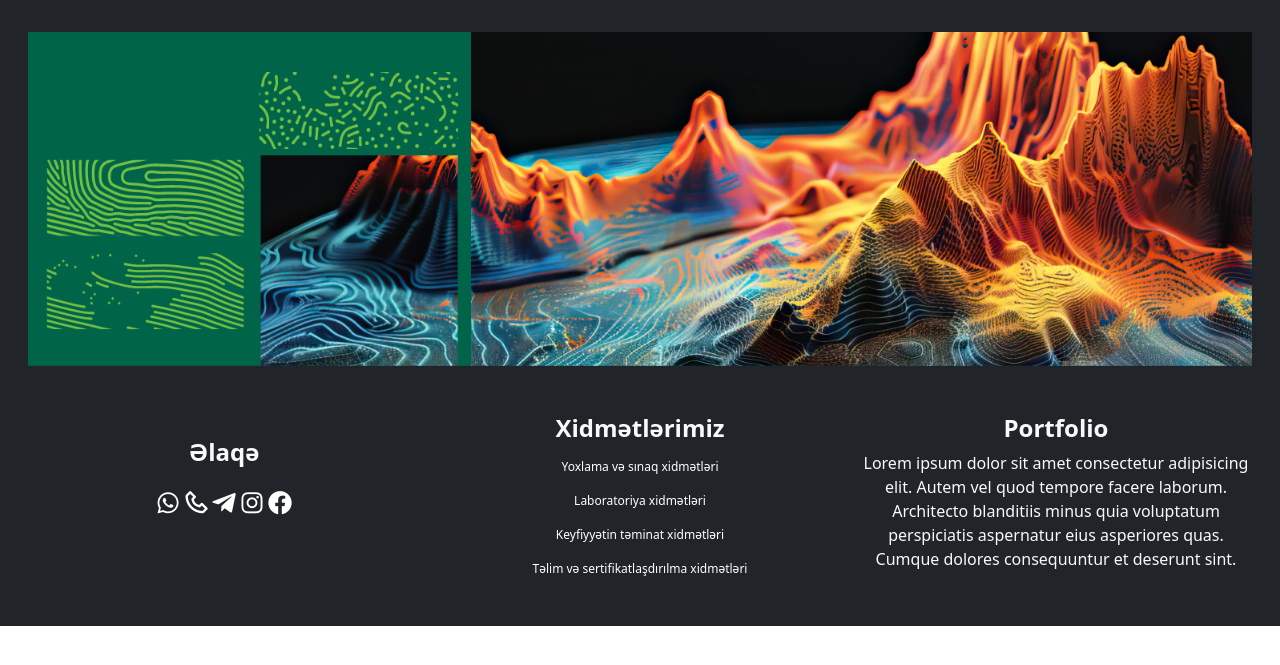
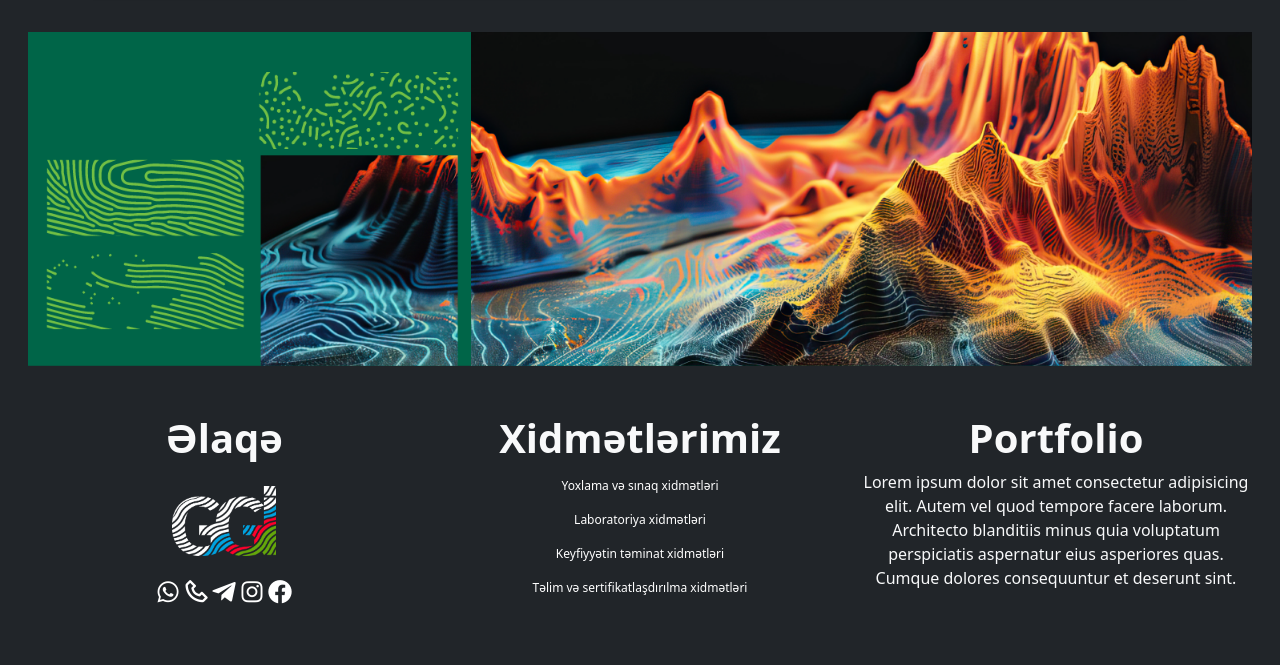
Before and after one commit to elmual/OMS, a plain HTML site: page index.html in a window 1280 px wide. Shown: the part 3647-4312 px from the top of the page. Before the commit the page ends 4273 px from the top, so only its background shows below. Drawn offline with nearby package versions, Linux system fonts and the light colour scheme.

Commit message:
15-10-2024

```diff
--- a/index.html
+++ b/index.html
@@ -171,7 +171,7 @@
     </div>
 
     <div class="main1 mt-5">
-        <div class="container">
+        <div class="container" >
           <div class="row d-flex flex-wrap justify-content-center align-items">
             <div class="col-lg-12 text-center section1 ">
               <div class="w-lg-50 w-md-100 ">
@@ -201,10 +201,8 @@
                     <p style="color: white;" class="py-2 my-1 peler">Təhlükəsizlik</p>
                     <i class="fa-solid fa-lock" style="color: #ffffff;"></i>
                   </div>
-
                 </div>
               </div>
-
             </div>
           </div>
         </div>
@@ -269,9 +267,6 @@
                         </div>
                     </div>
                 </div>
-
-
-
             </div>
         </div>
         <div class="swiper-button-next swiper-navBtn"></div>
@@ -299,8 +294,11 @@
                         <img src="img/gg3.png" style="object-fit: cover;  width: 100%;">
                     </div>
 
-                    <div class="col-lg-4 text-center mt-4 mb-5">
-                        <h4 style="font-weight: bold;">Əlaqə</h4>
+                    <div class="col-lg-4 text-center mb-5">
+                        <h1 style="font-weight: bold;">Əlaqə</h1>
+                        <div class="col-lg-12 d-flex justify-content-center my-3 mt-4">
+                            <img src="img/gg5.png" style="object-fit: cover;  height: 70px;">
+                        </div>
                         <div class="section9 d-flex mt-lg-3 justify-content-center flex-wrap mx-3"
                             style="font-size: 28px;">
                             <a href="https://wa.me/+994508412120"><i class='bx bxl-whatsapp ico'
@@ -312,7 +310,7 @@
                         </div>
                     </div>
                     <div class="col-lg-4 text-center mb-3">
-                        <h4 style="font-weight: bold;margin-bottom: 15px;">Xidmətlərimiz</h4>
+                        <h1 style="font-weight: bold;margin-bottom: 15px;">Xidmətlərimiz</h1>
                         <a href="#" style="text-decoration: none; color: white">
                             <p style="font-size: 12px;">Yoxlama və sınaq xidmətləri</p>
                         </a>
@@ -327,7 +325,7 @@
                         </a>
                     </div>
                     <div class="col-lg-4 text-center" >
-                        <h4 style="font-weight: bold;">Portfolio</h4>
+                        <h1 style="font-weight: bold;">Portfolio</h1>
                         <p>Lorem ipsum dolor sit amet consectetur adipisicing elit. Autem vel quod tempore facere
                             laborum. Architecto blanditiis minus quia voluptatum perspiciatis aspernatur eius asperiores
                             quas. Cumque dolores consequuntur et deserunt sint.</p>
```
Also changed, not shown: img/gg5.png (added).
